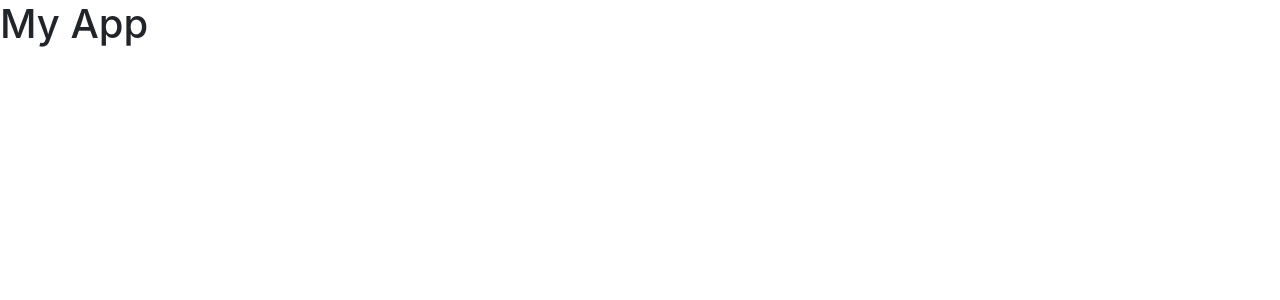
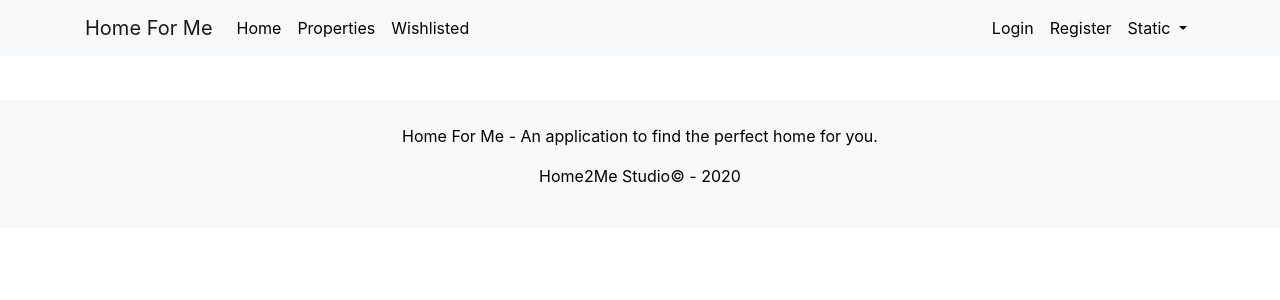
Before and after one commit to emilia98/AngularProject-SoftUni, an Angular app in the folder HomeForMe/client/: page / in a window 1280 px wide. Shown: the top 300 px of the page. Built offline with nearby package versions, Linux system fonts and the light colour scheme.

Commit message:
add nav + footer

```diff
--- a/HomeForMe/client/src/app/app.component.html
+++ b/HomeForMe/client/src/app/app.component.html
@@ -1,3 +1,7 @@
-<h1>My App</h1>
+<app-nav></app-nav>
 
-<router-outlet></router-outlet>
+<main style="margin-top: 100px">
+    <router-outlet></router-outlet>
+</main>
+
+<app-footer></app-footer>
--- a/HomeForMe/client/src/app/app.module.ts
+++ b/HomeForMe/client/src/app/app.module.ts
@@ -4,10 +4,14 @@ import { NgModule } from '@angular/core';
 import { AppRoutingModule } from './app-routing.module';
 import { AppComponent } from './app.component';
 import { NgbModule } from '@ng-bootstrap/ng-bootstrap';
+import { NavComponent } from './components/nav/nav.component';
+import { FooterComponent } from './components/footer/footer.component';
 
 @NgModule({
   declarations: [
-    AppComponent
+    AppComponent,
+    NavComponent,
+    FooterComponent,
   ],
   imports: [
     BrowserModule,
--- /dev/null
+++ b/HomeForMe/client/src/app/components/footer/footer.component.css
@@ -0,0 +1,9 @@
+.footer {
+    padding: 1.5rem 0;
+    text-align: center;
+    background-color: #f9f9f9;
+}
+
+.footer p {
+    color: #000000;
+}
--- /dev/null
+++ b/HomeForMe/client/src/app/components/footer/footer.component.html
@@ -0,0 +1,6 @@
+<footer class="footer">
+    <p>Home For Me - An application to find the perfect home for you.</p>
+    <p>
+        Home2Me Studio&copy; - {{year}}
+    </p>
+</footer>
--- /dev/null
+++ b/HomeForMe/client/src/app/components/footer/footer.component.ts
@@ -0,0 +1,15 @@
+import { Component, OnInit } from '@angular/core';
+
+@Component({
+  selector: 'app-footer',
+  templateUrl: './footer.component.html',
+  styleUrls: ['./footer.component.css']
+})
+export class FooterComponent implements OnInit {
+  year: any = new Date().getFullYear();
+
+  constructor() { }
+
+  ngOnInit(): void {
+  }
+}
--- /dev/null
+++ b/HomeForMe/client/src/app/components/nav/nav.component.css
@@ -0,0 +1,12 @@
+nav .nav-item .nav-link {
+    color: #000;
+}
+
+nav .nav-item.dropdown:focus {
+    outline: none !important;
+    border: none;
+}
+
+nav .nav-item hr{
+    margin: 0.5rem 0;
+}
--- /dev/null
+++ b/HomeForMe/client/src/app/components/nav/nav.component.html
@@ -0,0 +1,41 @@
+<nav class="navbar navbar-expand-md navbar-light fixed-top bg-light">
+    <div class="container">
+        <a class="navbar-brand" href="#">Home For Me</a>
+        <button class="navbar-toggler" type="button" data-toggle="collapse" data-target="#navbarCollapse"
+            aria-controls="navbarCollapse" aria-expanded="false" aria-label="Toggle navigation">
+            <span class="navbar-toggler-icon"></span>
+        </button>
+        <div class="collapse navbar-collapse" id="navbarCollapse">
+            <ul class="navbar-nav mr-auto">
+                <li class="nav-item">
+                    <a class="nav-link" href="#">Home</a>
+                </li>
+                <li class="nav-item">
+                    <a class="nav-link" href="#">Properties</a>
+                </li>
+                <li class="nav-item">
+                    <a class="nav-link" href="#">Wishlisted</a>
+                </li>
+            </ul>
+            <ul class="navbar-nav ml-auto">
+                <li class="nav-item">
+                    <a class="nav-link" href="#">Login</a>
+                </li>
+                <li class="nav-item">
+                    <a class="nav-link" href="#">Register</a>
+                </li>
+                <li class="nav-item" ngbDropdown>
+                    <a class="nav-link" tabindex="0" ngbDropdownToggle id="navbarDropdown1" role="button">
+                        Static
+                    </a>
+                    <div ngbDropdownMenu aria-labelledby="navbarDropdown1" class="dropdown-menu">
+                        <a ngbDropdownItem href="#" (click)="$event.preventDefault()">My Profile</a>
+                        <hr />
+                        <a ngbDropdownItem href="#" (click)="$event.preventDefault()">Logout</a>
+                        <a ngbDropdownItem href="#" (click)="$event.preventDefault()">Something else here</a>
+                    </div>
+                </li>
+            </ul>
+        </div>
+    </div>
+</nav>
--- /dev/null
+++ b/HomeForMe/client/src/app/components/nav/nav.component.ts
@@ -0,0 +1,16 @@
+import { Component, OnInit } from '@angular/core';
+
+@Component({
+  selector: 'app-nav',
+  templateUrl: './nav.component.html',
+  styleUrls: ['./nav.component.css']
+})
+export class NavComponent implements OnInit {
+  collapsed = true;
+
+  constructor() { }
+
+  ngOnInit(): void {
+  }
+
+}
```
